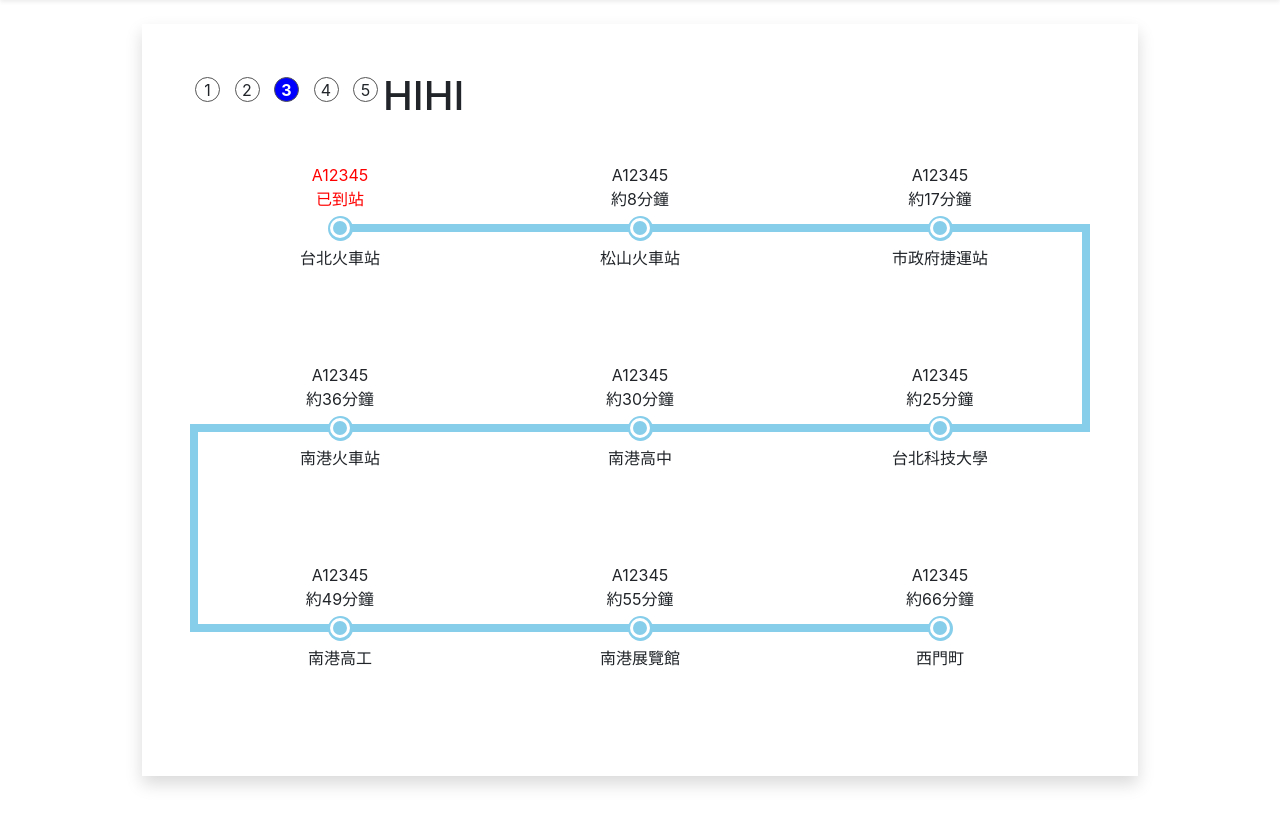
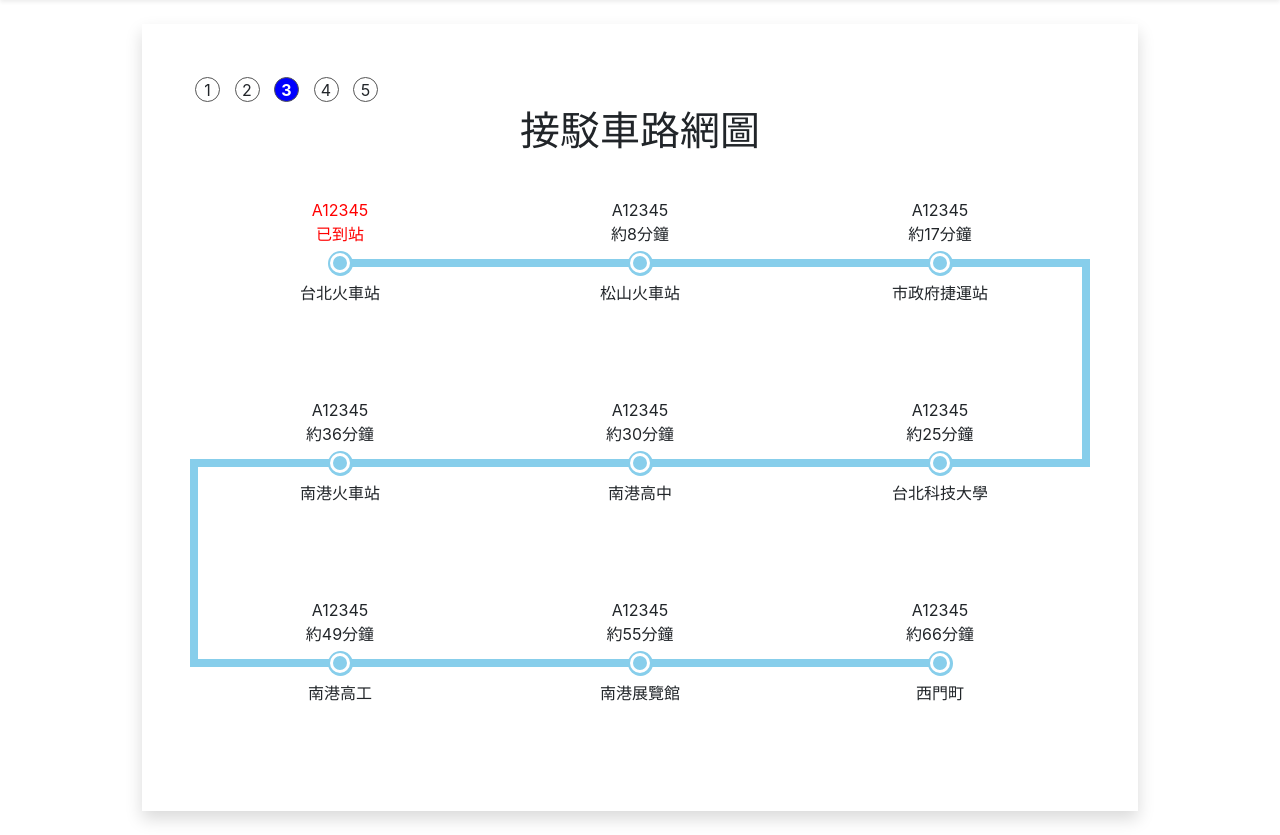
Before and after one commit to mackliu/th53j_National, a PHP site: page / in a window 1280 px wide. Shown: the part 100-935 px from the top of the page. Before the commit the page ends 888 px from the top, so only its background shows below. Run offline with PHP 8.4, Linux system fonts and the light colour scheme; data comes from the database, SQL or seed files in the repository.

Commit message:
美化標題列文字及排版

```diff
--- a/index.php
+++ b/index.php
@@ -160,7 +160,7 @@
 <body>
 <?php include "header.php";?>
 <div class="d-flex flex-wrap my-4 mx-auto shadow p-5" style="width:min-content">
-<div>
+<div class='w-100'>
     <?php
     //透過網此參數來決定$active的值，預設為3
     if(isset($_GET['p'])){
@@ -176,9 +176,8 @@
     <div class="station-num <?=($active==3)?'active':'';?>" id="s3" onclick="showStation(3)">3</div>
     <div class="station-num <?=($active==4)?'active':'';?>" id="s4" onclick="showStation(4)">4</div>
     <div class="station-num <?=($active==5)?'active':'';?>" id="s5" onclick="showStation(5)">5</div>
-
 </div>
-<h1>HIHI</h1>
+<h1 class='text-center w-100'>接駁車路網圖</h1>
 <?php
 
 //取出所有的站點資料並依照before欄位進行排序
```
